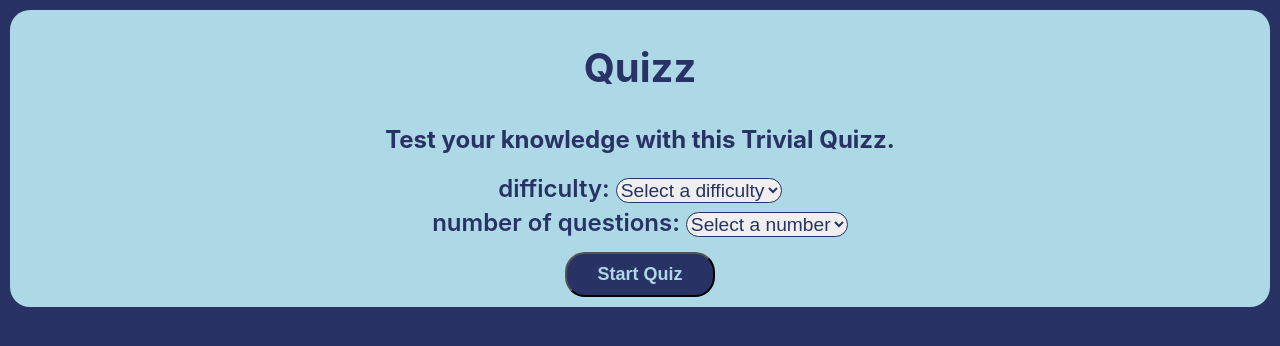
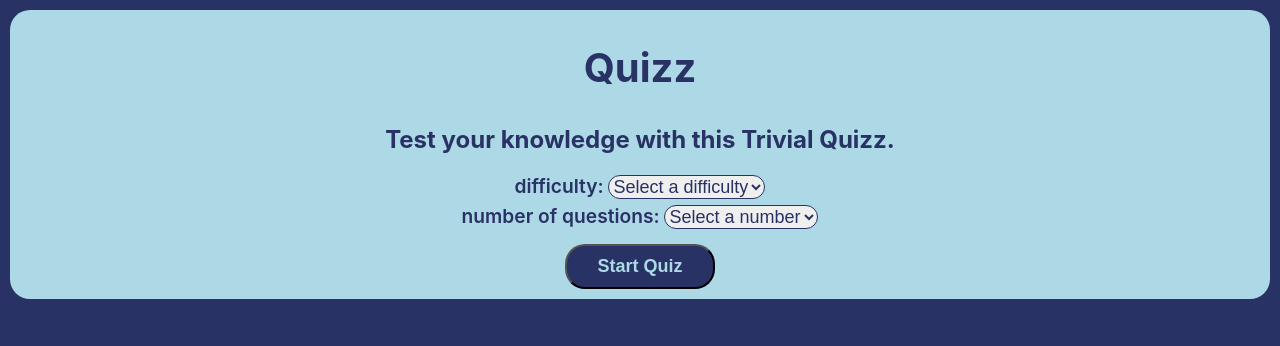
Before and after one commit to K4R1MFR/react-quizz-app, a React (Create React App) app: page / in a window 1280 px wide. Shown: the top 346 px of the page. Built offline with nearby package versions, Linux system fonts and the light colour scheme.

Commit message:
resize select list

```diff
--- a/src/App.css
+++ b/src/App.css
@@ -24,7 +24,7 @@ main {
 }
 
 label {
-  font-size: x-large;
+  font-size: larger;
   font-weight: 600;
 }
 
@@ -33,7 +33,7 @@ select {
   border-radius: 20px;
   color: #293264;
   border-color: #293264;
-  font-size: larger;
+  font-size: large;
   font-weight: 500;
 }
 
```
